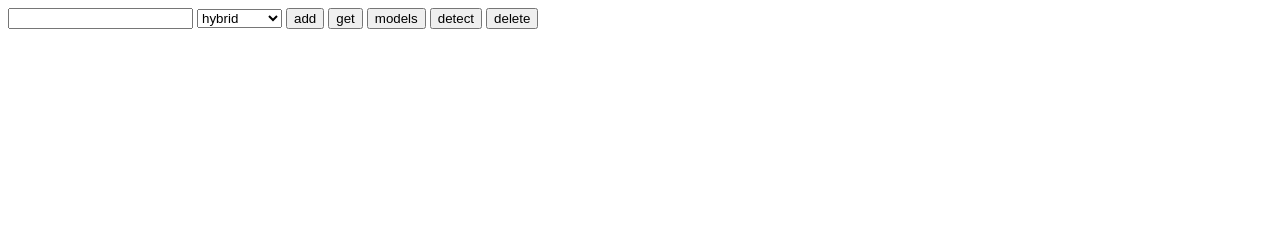
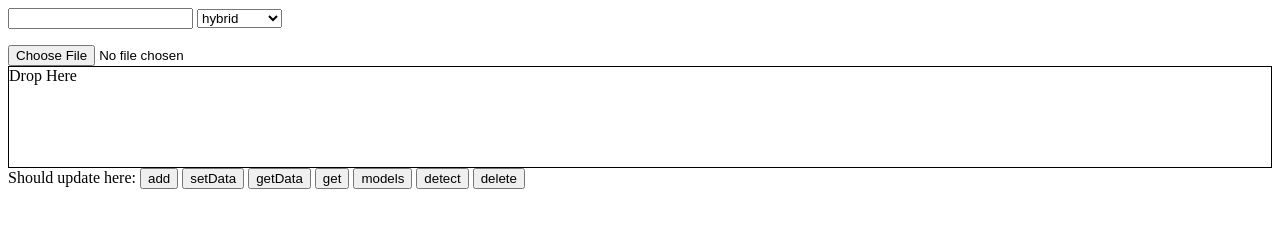
Before and after one commit to avital223/anomaly-detection-web-app, a plain HTML site: page Client/public/index.html in a window 1280 px wide. Drawn offline with nearby package versions, Linux system fonts and the light colour scheme; no server answers.

Commit message:
serverContact.js set data and get data functions

```diff
--- a/Client/public/index.html
+++ b/Client/public/index.html
@@ -12,19 +12,38 @@
         }
     </style>
 </head>
+<body>
+
+<style>
+    #div1 {
+        width: 350px;
+        height: 70px;
+        padding: 10px;
+        border: 1px solid #aaaaaa;
+    }
+</style>
+<script type="text/javascript" src="serverContact.js">
+    console.log(models);
+</script>
 <input type="text" id="ID">
 <select id="type">
     <option value="hybrid">hybrid</option>
     <option value="regression">regression</option>
 </select>
-
+<p id="demo"></p>
+<input type="file" id="fileInput"/>
+<div id="dropContainer" ondragenter="onDrag(event)" ondragover="onDrag(event)"
+     ondrop="onDrop(event, document.getElementById('fileInput'))" style="border:1px solid black;height:100px;">
+    Drop Here
+</div>
+Should update here:
 <input type="button" onclick="addNewModel(document.getElementById('type').value)" value="add">
-<input type="button" onclick="getDetectorByID(document.getElementById('ID').value)" value="get">
+<input type="button" onclick="setData(document.getElementById('fileInput'))" value="setData">
+<input type="button" onclick="getData()" value="getData">
+<input type="button" onclick="getModelById(document.getElementById('ID').value)" value="get">
 <input type="button" onclick="getModels()" value="models">
 <input type="button" onclick="detect(document.getElementById('ID').value)" value="detect">
 <input type="button" onclick="deleteModelByID(document.getElementById('ID').value)" value="delete">
-<script type="text/javascript" src="serverContact.js">
-</script>
 </body>
 
 </html>
--- a/Client/public/serverContact.js
+++ b/Client/public/serverContact.js
@@ -1,40 +1,18 @@
-const data = {
-    speed: [1, 2, 3, 4],
-    deg: [2, 4, 6, 8]
-};
-const data1 = {
-    speed: [1, 2, 3, 4],
-    deg: [10, 31, 72, 641]
-};
-
-const optionPost = {
-    method: 'POST',
-    headers: {
-        'Content-Type': 'application/json'
-    },
-    body: JSON.stringify(data)
-};
-const optionPostDetect = {
-    method: 'POST',
-    headers: {
-        'Content-Type': 'application/json'
-    },
-    body: JSON.stringify(data1)
-};
-
-const optionDelete = {
-    method: 'DELETE'
-};
-
-let type = 'hybrid';
+let data;
 let id;
+let models;
 
 addNewModel = function (type) {
+    const optionPost = {
+        method: 'POST',
+        headers: {
+            'Content-Type': 'application/json'
+        },
+        body: data
+    };
     fetch(`/api/model?model_type=${type}`, optionPost).then(res => res.json()).then(model => id = model.model_id);
-
-
 }
-getDetectorByID = function (id) {
+getModelById = function (id) {
     setTimeout(() => fetch(`/api/model?model_id=${id}`).then(res => {
             if (res.ok) {
                 res.json().then(console.log);
@@ -45,24 +23,89 @@ getDetectorByID = function (id) {
 
 }
 deleteModelByID = function (id) {
-    fetch(`/api/model?model_id=${id}`, optionDelete).then(r => {
+    const optionDelete = {
+        method: 'DELETE'
+    };
+    fetch(`/api/model?model_id=${id}`, optionDelete).then(() => {
         console.log("deleted");
     });
 }
 getModels = function () {
-    let models;
     fetch('/api/models').then((result) => {
         models = result.json();
-        return models;
-    }).then(printRes);
+    }).then(notifyList);
+};
+notifyList = function (result) {
+
+};
+
+getData = function () {
+    document.getElementById("demo").innerHTML = data.deg;
+};
+getCurrentData = function () {
+    return data;
 }
-printRes = function (result) {
-    for (let i = 0; i < result.models.length; i++) {
-        console.log(result.models[i]);
-    }
+
+setData = function (fileInput) {
+    if (fileInput.files.length == 0)
+        return;
+    if (fileInput.files[0].type != "application/vnd.ms-excel")
+        return;
+    const reader = new FileReader();
+    reader.addEventListener('load', (event) => {
+        let array = event.target.result.split('\r');
+        let result = [];
+        let headers = array[0].split(",");
+        let obj = {};
+        for (let i = 0; i < headers.length; i++) {
+            obj[headers[i]] = [];
+        }
+        for (let i = 1; i < array.length - 1; i++) {
+            let str = array[i];
+            let s = '';
+            let flag = 0;
+            for (let ch of str) {
+                if (ch === '"' && flag === 0) {
+                    flag = 1
+                } else if (ch === '"' && flag == 1) flag = 0;
+                if (ch === ',' && flag === 0) ch = '|';
+                if (ch !== '"') s += ch;
+            }
+            let properties = s.split("|");
+            for (let j in headers) {
+                if (properties[j].includes(",")) {
+                    let string = properties[j].split(",").map(item => item.trim());
+                    obj[headers[j]].push(parseFloat(string[0]));
+                } else obj[headers[j]].push(parseFloat(properties[j]));
+            }
+        }
+        data = JSON.stringify(obj);
+        notifyDataSet();
+    });
+    reader.readAsText(fileInput.files[0]);
+}
+
+notifyDataSet = function () {
+
+}
+
+onDrag = function (evt) {
+    evt.preventDefault();
+}
+
+onDrop = function (evt, fileInput) {
+    fileInput.files = evt.dataTransfer.files;
+    evt.preventDefault();
 }
 
 detect = function (id) {
+    const optionPostDetect = {
+        method: 'POST',
+        headers: {
+            'Content-Type': 'application/json'
+        },
+        body: data
+    };
     setTimeout(() => fetch(`/api/anomaly?model_id=${id}`, optionPostDetect).then(res => {
             if (res.ok) {
                 res.json().then(console.log);
@@ -71,3 +114,5 @@ detect = function (id) {
         }),
         5000);
 }
+
+getModels();
```
Also changed, not shown: Client/public/connectToServer.js (deleted, +0 -41 lines), 1 other file.
